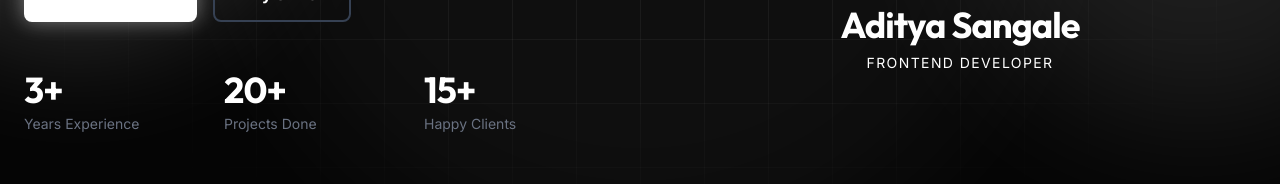
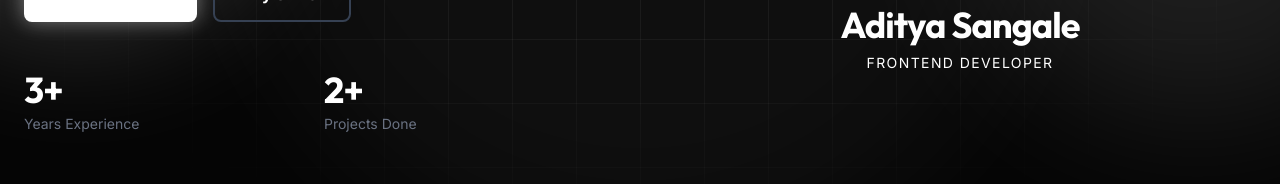
Before and after one commit to sangleaditya824-stack/aditya-portfolio, a React (Vite) app: page / in a window 1280 px wide. Shown: the part 537-721 px from the top of the page. Built offline with nearby package versions, Linux system fonts and the light colour scheme.

Commit message:
Added dedicated contact page and centralized data

```diff
--- a/src/components/Hero.jsx
+++ b/src/components/Hero.jsx
@@ -89,19 +89,15 @@ const Hero = () => {
                         initial={{ opacity: 0 }}
                         animate={{ opacity: 1 }}
                         transition={{ duration: 0.7, delay: 0.8 }}
-                        className="grid grid-cols-3 gap-6 max-w-xl"
+                        className="grid grid-cols-2 gap-6 max-w-xl"
                     >
                         <div className="text-left">
                             <h3 className="text-3xl sm:text-4xl font-bold text-primary mb-1">3+</h3>
                             <p className="text-gray-500 text-sm">Years Experience</p>
                         </div>
                         <div className="text-left">
-                            <h3 className="text-3xl sm:text-4xl font-bold text-primary mb-1">20+</h3>
+                            <h3 className="text-3xl sm:text-4xl font-bold text-primary mb-1">2+</h3>
                             <p className="text-gray-500 text-sm">Projects Done</p>
-                        </div>
-                        <div className="text-left">
-                            <h3 className="text-3xl sm:text-4xl font-bold text-primary mb-1">15+</h3>
-                            <p className="text-gray-500 text-sm">Happy Clients</p>
                         </div>
                     </motion.div>
                 </div>
```
